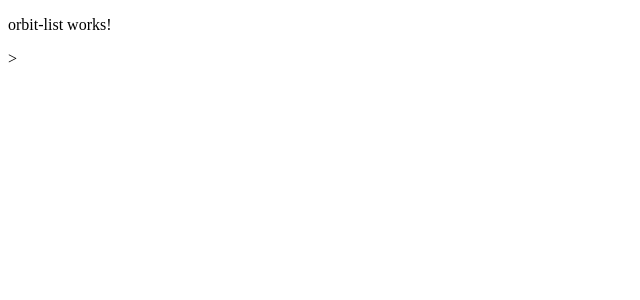
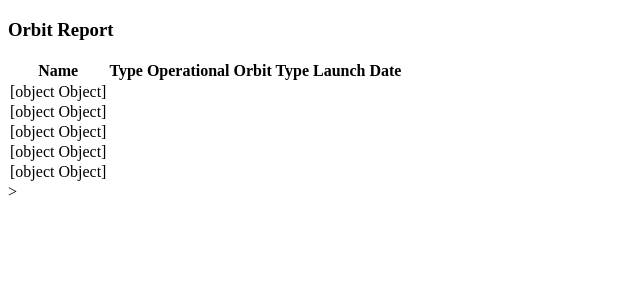
Before and after one commit to calliopestl/orbit-report, an Angular app: page / in a window 1280 px wide. Shown: the top 300 px of the page, without its empty margins (0-640 px from the left). Built offline with nearby package versions, Linux system fonts and the light colour scheme.

Commit message:
update orbit-list

```diff
--- a/src/app/orbit-list/orbit-list.component.html
+++ b/src/app/orbit-list/orbit-list.component.html
@@ -1 +1,12 @@
-<p>orbit-list works!</p>
+<h3>Orbit Report</h3>
+<table>
+    <tr class="header-row">
+        <th class="sortable">Name</th>
+        <th class="sortable">Type</th>
+        <th>Operational</th>
+        <th>Orbit Type</th>
+        <th>Launch Date</th>
+    </tr>
+        <tr *ngFor='let satellite of satellites'>{{satellite}}</tr>
+
+</table>
```
